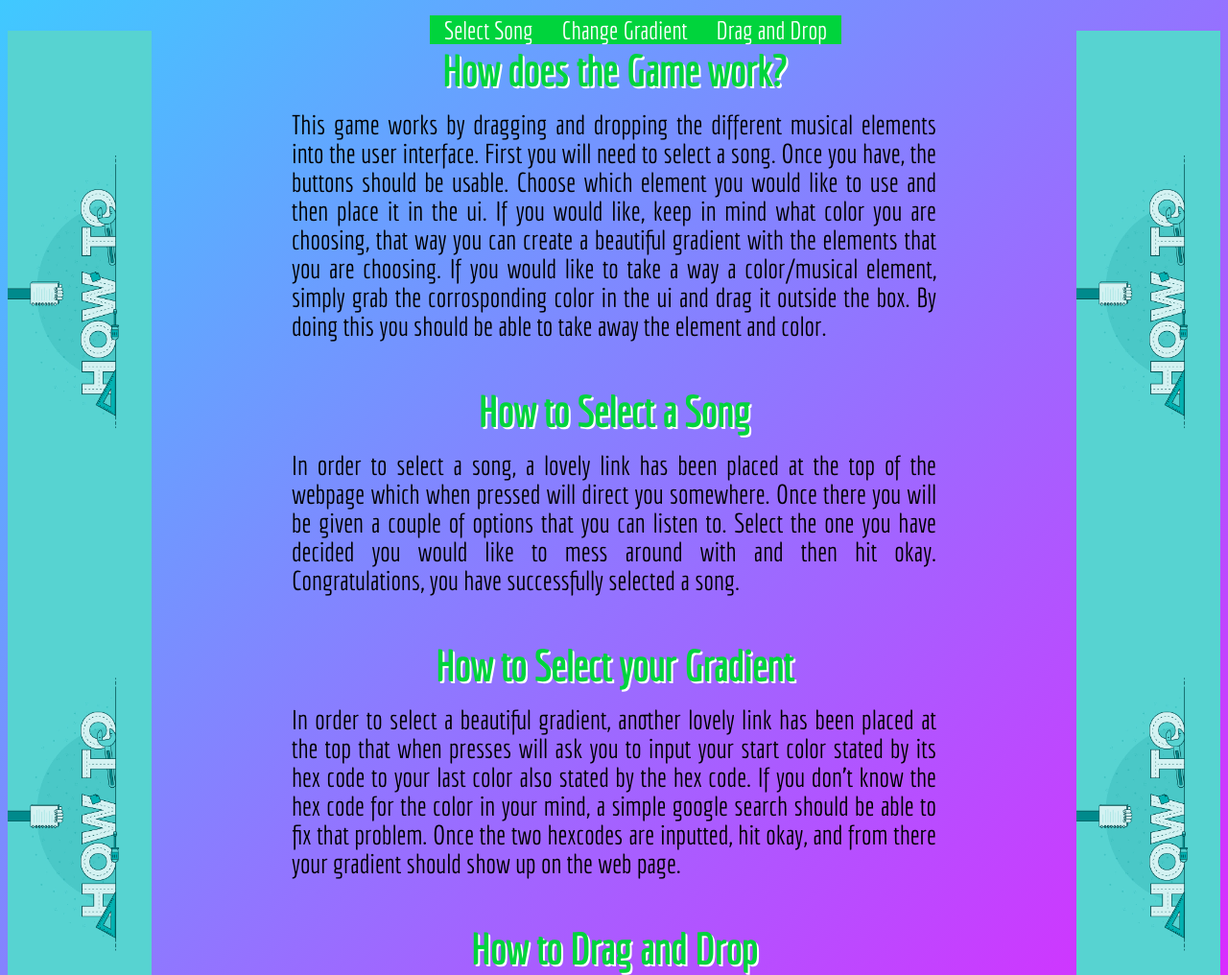
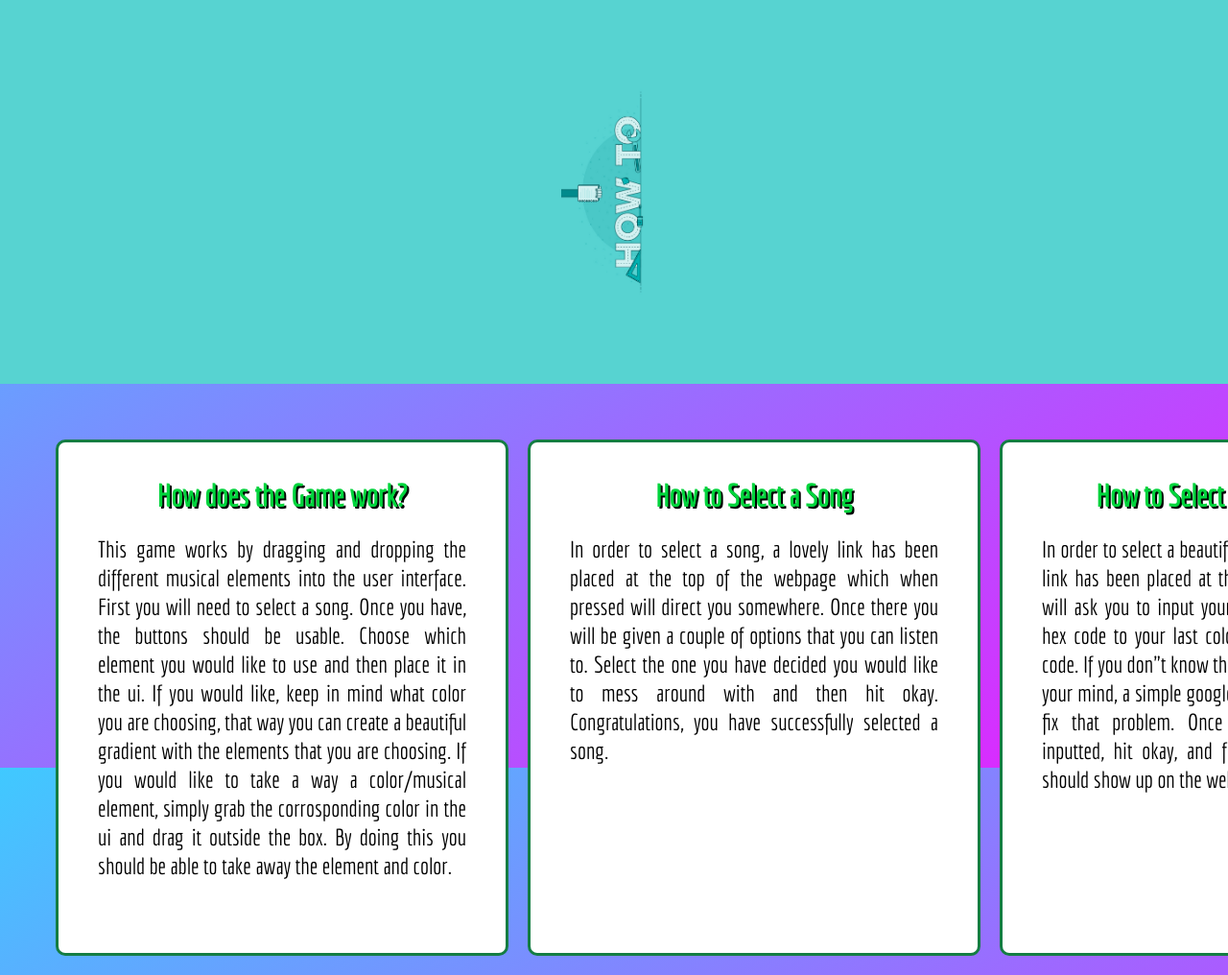
Before and after one commit to wwu-cptr220-a22/project-samuelhoffmann1, a website: page howto.html in a window 1280 px wide. Shown: the top 1016 px of the page at 96% size. Drawn offline with nearby package versions, Linux system fonts and the light colour scheme.

Commit message:
stage 4 first try

```diff
--- a/css/howto.css
+++ b/css/howto.css
@@ -1,35 +1,39 @@
 html {
   background-image: linear-gradient(to bottom right, #40c9ff, #e81cff);
+  height: 100%;
+  margin: 0;
+  background-repeat: no-repeat;
+  background-attachment: fixed;
+
+}
+
+img {
+  display: none;
 }
 
 * {
   font-family: Economica, sans-serif;
 }
 
-body {
-  background-image: url("../images/howto.png"), url("../images/howto.png");
-  background-position: top left, top right;
-  background-size: 150px, 150px;
-  background-repeat: repeat-y, repeat-y;
-}
-
-.container {
-  display: flex;
-  justify-content: center;
+#navbar {
+  position: fixed;
+  width: 300px;
+  height: fit-content;
+  padding: 8px;
+  border: 3px solid #147d43;
+  top: 2%;
+  left: 50%;
+  margin-left: -150px;
+  /* Negative half of width. */
+  background-color: #00d43c;
   text-align: center;
-  width: fit-content;
-  height: 30px;
-  position: fixed;
-  top: 2%;
-  left: 35%;
-  background-color: #00d43c;
 }
 
 a {
-  padding: 15px;
+  padding: 18px;
   text-decoration: none;
   color: white;
-  font-size: 26px;
+  font-size: 14px;
 }
 
 a:hover {
@@ -37,25 +41,101 @@ a:hover {
 }
 
 h1 {
-  margin: auto;
-  margin-top: 2rem;
   text-align: center;
-  padding: 1rem;
-  left: 28px;
   color: #00d43c;
-  font-size: 44px;
+  font-size: 32px;
   text-shadow: 2px 2px white;
   font-family: Economica, sans-serif;
+}
+
+
+.information {
+  display: flex;
+  flex-wrap: no-wrap;
+  flex-direction: column;
+  padding: 3rem;
 }
 
 p {
   color: black;
   font-family: Economica, sans-serif;
-  font-size: 28px;
-  line-height: 30px;
-  margin: auto;
+  font-size: 18px;
+  line-height: 20px;
   margin-bottom: 30px;
-  width: 42rem;
+  margin-left: 2rem;
+  margin-right: 2rem;
   text-align: justify;
   text-justify: inter-word;
 }
+
+.item {
+  border: 3px solid #147d43;
+  border-radius: 10px;
+  background-color: white;
+  width: 400px;
+  margin: auto;
+  margin-top: 20px;
+}
+
+@media (min-width: 768px) {
+  .imgbox {
+    display: grid;
+    height: 50%;
+    background-color: #57d3d1;
+  }
+
+  .center-fit {
+    display: inline;
+    max-width: 50%;
+    max-height: 50vh;
+    margin: auto;
+
+  }
+
+  #navbar {
+    display: none;
+  }
+
+  h1 {
+    text-align: center;
+    color: #00d43c;
+    font-size: 38;
+    text-shadow: 2px 2px black;
+    font-family: Economica, sans-serif;
+  }
+
+  p {
+    color: black;
+    font-family: Economica, sans-serif;
+    font-size: 24px;
+    line-height: 30px;
+    margin: auto;
+    margin-left: 25px;
+    margin-right: 25px;
+    margin-bottom: 30px;
+    width: 24rem;
+    text-align: justify;
+    text-justify: inter-word;
+  }
+
+  .information {
+    display: flex;
+    flex-wrap: no-wrap;
+    flex-direction: row;
+    overflow-x: scroll;
+  }
+
+  .item {
+    padding: 16px;
+    border: 3px solid #147d43;
+    border-radius: 10px;
+    background-color: white;
+    margin: 10px;
+    flex: 0 0 auto;
+    width: auto;
+    height: 500px;
+    max-width: 100%;
+    margin-right: 10px;
+    margin-left: 10px;
+  }
+}
--- a/css/project.css
+++ b/css/project.css
@@ -4,16 +4,12 @@ body {
 }
 
 .gradiantui {
-  height: 55vh;
+  height: 40vh;
   width: 80%;
   margin: auto;
   background-color: white;
   margin-top: 20px;
   display: flex;
-}
-
-html {
-  background-color: black;
 }
 
 p,
@@ -55,14 +51,13 @@ a {
 .buttons {
   display: flex;
   width: 80%;
-  height: 150px;
   margin: auto;
   margin-top: 20px;
   flex-flow: wrap;
   justify-content: space-between;
 }
 
-.container2 {
+.instrument {
   display: flex;
   align-items: center;
   justify-content: center;
@@ -74,6 +69,7 @@ a {
   padding-right: 100px;
   margin: 10px;
   border-radius: 5px;
+  align-self: center;
 }
 
 #soundfile {
--- a/css/style.css
+++ b/css/style.css
@@ -1,45 +1,97 @@
 h1 {
   text-align: center;
-  padding: 1rem;
   outline: 5px inset #00d43c;
+  width: 50%;
+  margin: auto;
   color: #00d43c;
-  font-size: 40px;
-  text-shadow: 2px 2px white;
+  font-size: 32px;
+  text-shadow: 2px 2px black;
+  font-family: Economica, sans-serif;
+  padding: 0.5rem;
+  margin-top: 5%;
+  margin-bottom: 5%;
+}
+
+.information {
+  display: flex;
+  flex-wrap: no-wrap;
+  flex-direction: column;
+  padding: 3rem;
+}
+
+.item {
+  border: 3px solid #147d43;
+  border-radius: 10px;
+  background-color: white;
+  width: 360px;
+  margin: auto;
+  margin-top: 10px;
 }
 
 body {
   background-image: linear-gradient(to bottom right, #40c9ff, #e81cff);
+  height: 100%;
+  margin: 0;
+  background-repeat: no-repeat;
+  background-attachment: fixed;
 }
 
 p {
   color: black;
   font-family: Economica, sans-serif;
-  font-size: 28px;
-  line-height: 30px;
-  padding: 0.5rem;
-  margin: 0 0 24px;
+  font-size: 24px;
+  line-height: 22px;
+  margin-bottom: 30px;
+  margin-left: 2rem;
+  margin-right: 2rem;
   text-align: justify;
   text-justify: inter-word;
 }
 
-dt {
-  color: #00d43c;
-  font-family: Economica, sans-serif;
-  font-size: 38px;
-  font-weight: bold;
-  letter-spacing: -1px;
-  line-height: 1;
-  text-align: center;
-  padding-bottom: 1rem;
+@media (min-width: 768px) {
+  p {
+    color: black;
+    font-family: Economica, sans-serif;
+    font-size: 24px;
+    line-height: 30px;
+    margin: auto;
+    margin-left: 25px;
+    margin-right: 25px;
+    margin-bottom: 30px;
+    width: 36rem;
+    text-align: justify;
+    text-justify: inter-word;
+  }
+
+  h1 {
+    text-align: center;
+    outline: 5px inset #00d43c;
+    width: 50%;
+    margin: auto;
+    color: #00d43c;
+    font-size: 38px;
+    text-shadow: 2px 2px black;
+    font-family: Economica, sans-serif;
+    padding: 0.5rem;
+    margin-top: 5%;
+    margin-bottom: 5%;
+  }
+
+  .item {
+    border: 3px solid #147d43;
+    border-radius: 10px;
+    background-color: white;
+    width: 700px;
+    margin: auto;
+    margin-top: 10px;
+  }
+
+  hr {
+    display: block;
+    height: 1px;
+    border: 0;
+    border-top: 15px solid #147d43;
+    margin: 1em 0;
+    padding: 0;
+  }
 }
-
-dd {
-  color: black;
-  font-family: Economica, sans-serif;
-  font-size: 28px;
-  line-height: 30px;
-  padding: 0.5rem;
-  margin: 0 0 24px;
-  text-align: justify;
-  text-justify: inter-word;
-}
--- a/howto.html
+++ b/howto.html
@@ -4,21 +4,24 @@
 <head>
   <meta charset="utf-8">
   <title>How To</title>
+  <meta name="viewport" content="width=device-width, initial-scale=1, shrink-to-fit=no"/>
+  <!-- normalize.css for cross-browser stuff -->
+  <link rel="stylesheet" href="https://cdnjs.cloudflare.com/ajax/libs/normalize/8.0.0/normalize.min.css">
   <!-- include required fonts -->
   <link href="https://fonts.googleapis.com/css?family=Economica:300,400" rel="stylesheet">
   <link rel="stylesheet" href="css/howto.css">
 </head>
 
 <body>
+  <div class="imgbox">
+    <img class="center-fit" src="images/howto.png" alt="background image">
+</div>
   <section>
-    <div class="container">
-   <div><a href="#ss">Select Song</a></div>
-   <div><a href="#sg">Change Gradient</a></div>
-   <div><a href="#dd">Drag and Drop</a></div>
-    </div>
+   <div id="navbar"><a href="#ss">Select Song</a> <a href="#sg">Change Gradient</a> <a href="#dd">Drag and Drop</a></div>
   </section>
-  <section>
-    <h1>How does the Game work?</h1>
+  <section class="information">
+    <div class="item">
+      <h1 id="first-h1">How does the Game work?</h1>
       <p>
     This game works by dragging and dropping the different musical elements into the user interface. First you will
     need to select
@@ -30,8 +33,8 @@
     the ui and drag
     it outside the box. By doing this you should be able to take away the element and color.
       </p>
-  </section>
-  <section>
+    </div>
+    <div class="item">
       <h1 id="ss">How to Select a Song</h1>
       <p>
     In order to select a song, a lovely link has been placed at the top of the webpage which when pressed will direct
@@ -40,20 +43,20 @@
     like to mess
     around with and then hit okay. Congratulations, you have successfully selected a song.
       </p>
-  </section>
-  <section>
+    </div>
+    <div class="item">
       <h1 id="sg">How to Select your Gradient</h1>
       <p>
     In order to select a beautiful gradient, another lovely link has been placed at the top that when presses will ask
     you to input
-   your start color stated by its hex code to your last color also stated by the hex code. If you don't know the hex
+    your start color stated by its hex code to your last color also stated by the hex code. If you don"t know the hex
     code for the
     color in your mind, a simple google search should be able to fix that problem. Once the two hexcodes are inputted,
     hit okay, and
     from there your gradient should show up on the web page.
       </p>
-  </section>
-  <section>
+    </div>
+    <div class="item">
       <h1 id="dd">How to Drag and Drop</h1>
       <p>
     Dragging and dropping should be the simplest part of this web app. Left clicking and while holding down your left
@@ -63,8 +66,8 @@
     would like to take away an element/color simply repeat the first step but drag the color outside the interface and
     let go. This
     should get rid of what you would like to get rid of.
-
     </p>
+  </div>
   </section>
 </body>
 
```
Also changed, not shown: index.html (+13 -10 lines), info.html (+34 -19 lines). Lines whose indentation alone changed are shown as unchanged.
